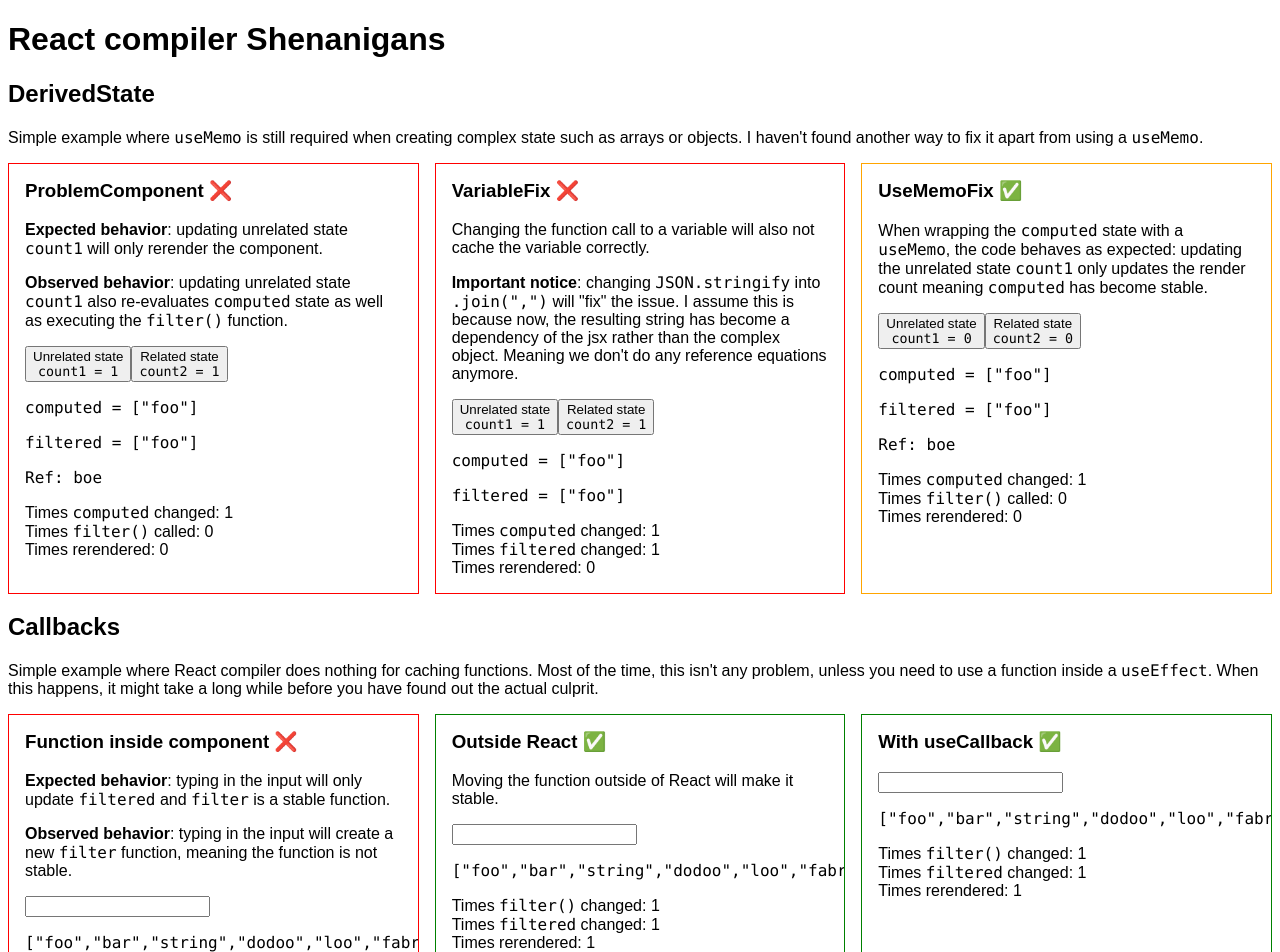
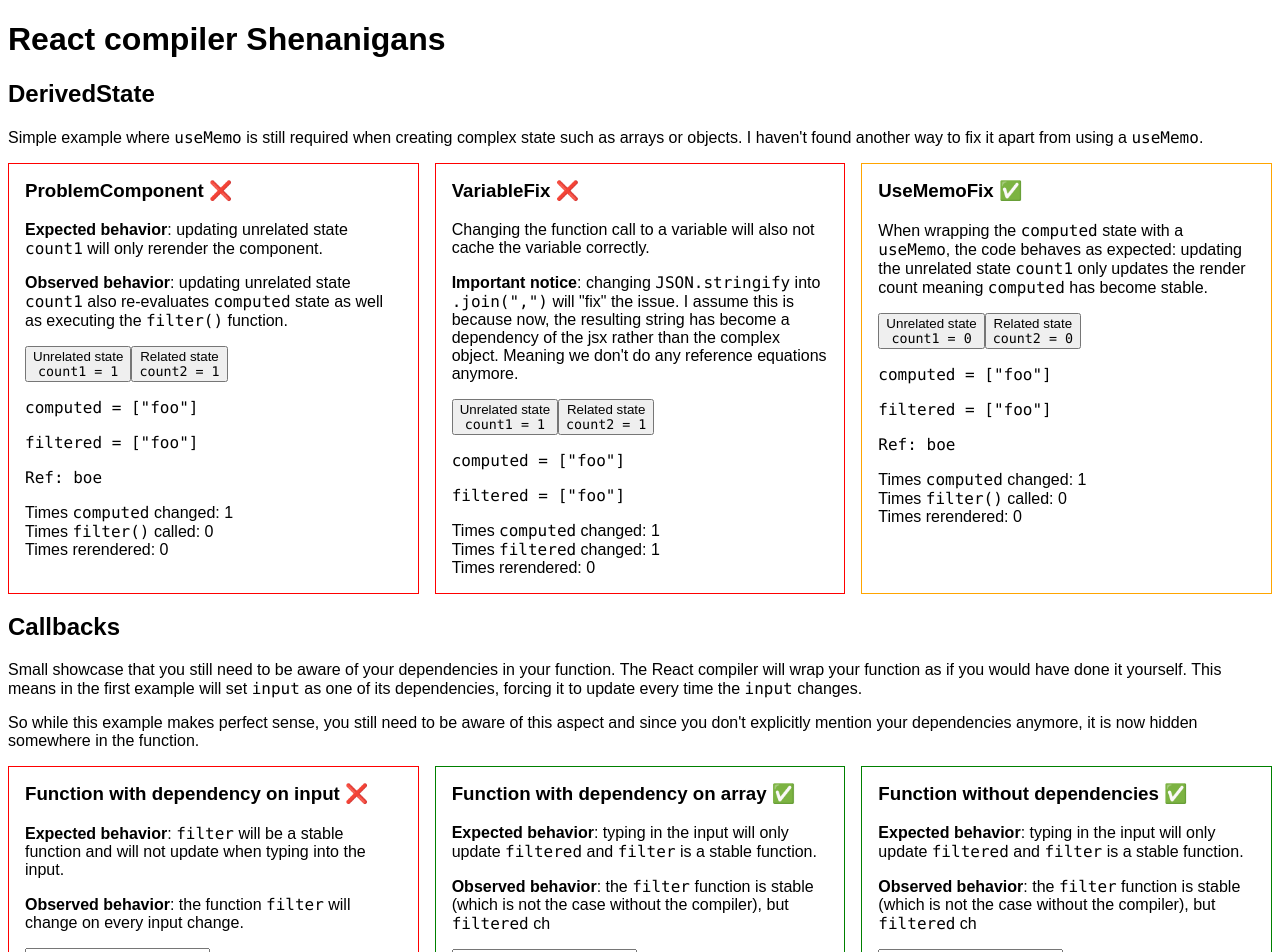
Before and after one commit to didii/react-compiler-needs-use-memo, a React (Vite) app: page / in a window 1280 px wide. Shown: the top 952 px of the page. Built offline with nearby package versions, Linux system fonts and the light colour scheme.

Commit message:
Fix examples that now work correctly with the react compiler

```diff
--- a/src/Callbacks/Callbacks.tsx
+++ b/src/Callbacks/Callbacks.tsx
@@ -1,14 +1,14 @@
 import { type CSSProperties } from 'react';
-import { FunctionInComponent } from './FunctionInComponent';
-import { OutsideReact } from './OutsideReact';
-import { UseCallback } from './UseCallback';
+import { FunctionWithArrayDependency } from './FunctionWithArrayDependency';
+import { FunctionWithoutDependencies } from './FunctionWithoutDependencies';
+import { FunctionWithInputDependency } from './FunctionWithInputDependency';
 
 const itemStyle: CSSProperties = {
   flex: 1,
   minWidth: 0,
   overflowX: 'hidden',
   padding: '1rem',
-  border: 'solid red 1px',
+  border: 'solid green 1px',
 };
 
 export function Callbacks() {
@@ -16,14 +16,18 @@
     <div>
       <h2>Callbacks</h2>
       <p>
-        Simple example where React compiler does nothing for caching functions. Most of the time, this isn't any
-        problem, unless you need to use a function inside a <code>useEffect</code>. When this happens, it might take a
-        long while before you have found out the actual culprit.
+        Small showcase that you still need to be aware of your dependencies in your function. The React compiler will
+        wrap your function as if you would have done it yourself. This means in the first example will set{' '}
+        <code>input</code> as one of its dependencies, forcing it to update every time the <code>input</code> changes.
+      </p>
+      <p>
+        So while this example makes perfect sense, you still need to be aware of this aspect and since you don't
+        explicitly mention your dependencies anymore, it is now hidden somewhere in the function.
       </p>
       <div style={{ display: 'flex', gap: '1rem' }}>
-        <FunctionInComponent style={itemStyle} />
-        <OutsideReact style={{ ...itemStyle, borderColor: 'green' }} />
-        <UseCallback style={{ ...itemStyle, borderColor: 'green' }} />
+        <FunctionWithInputDependency style={{ ...itemStyle, borderColor: 'red' }} />
+        <FunctionWithArrayDependency style={itemStyle} />
+        <FunctionWithoutDependencies style={itemStyle} />
       </div>
     </div>
   );
--- a/src/Callbacks/OutsideReact.tsx
+++ b/src/Callbacks/FunctionWithArrayDependency.tsx
@@ -6,11 +6,15 @@
 const filteredId = randomString();
 const renderId = randomString();
 
-export function OutsideReact({ ...props }: HTMLAttributes<HTMLDivElement>) {
+export function FunctionWithArrayDependency({ ...props }: HTMLAttributes<HTMLDivElement>) {
   const [baseArray, _] = useState(['foo', 'bar', 'string', 'dodoo', 'loo', 'fabroo']);
   const [input, setInput] = useState('');
 
-  const filtered = filter(baseArray, input);
+  const filter = (input: string) => {
+    return baseArray.filter(s => s.includes(input));
+  };
+
+  const filtered = filter(input);
 
   useLayoutEffect(() => {
     increment(functionId);
@@ -24,8 +28,15 @@
 
   return (
     <div {...props}>
-      <h3 style={{ marginTop: 0 }}>Outside React ✅</h3>
-      <p>Moving the function outside of React will make it stable.</p>
+      <h3 style={{ marginTop: 0 }}>Function with dependency on array ✅</h3>
+      <p>
+        <b>Expected behavior</b>: typing in the input will only update <code>filtered</code> and <code>filter</code> is
+        a stable function.
+      </p>
+      <p>
+        <b>Observed behavior</b>: the <code>filter</code> function is stable (which is not the case without the
+        compiler), but <code>filtered</code> ch
+      </p>
       <input value={input} onChange={ev => setInput(ev.target.value)} />
       <pre>{JSON.stringify(filtered)}</pre>
       <div>
@@ -40,7 +51,3 @@
     </div>
   );
 }
-
-function filter(array: string[], input: string) {
-  return array.filter(s => s.includes(input));
-}
--- a/src/Callbacks/FunctionInComponent.tsx
+++ b/src/Callbacks/FunctionWithInputDependency.tsx
@@ -6,15 +6,15 @@
 const filteredId = randomString();
 const renderId = randomString();
 
-export function FunctionInComponent({ ...props }: HTMLAttributes<HTMLDivElement>) {
+export function FunctionWithInputDependency({ ...props }: HTMLAttributes<HTMLDivElement>) {
   const [baseArray, _] = useState(['foo', 'bar', 'string', 'dodoo', 'loo', 'fabroo']);
   const [input, setInput] = useState('');
 
-  function filter(array: string[], input: string) {
-    return array.filter(s => s.includes(input));
-  }
+  const filter = (baseArray: string[]) => {
+    return baseArray.filter(s => s.includes(input));
+  };
 
-  const filtered = filter(baseArray, input);
+  const filtered = filter(baseArray);
 
   useLayoutEffect(() => {
     increment(functionId);
@@ -28,14 +28,12 @@
 
   return (
     <div {...props}>
-      <h3 style={{ marginTop: 0 }}>Function inside component ❌</h3>
+      <h3 style={{ marginTop: 0 }}>Function with dependency on input ❌</h3>
       <p>
-        <b>Expected behavior</b>: typing in the input will only update <code>filtered</code> and <code>filter</code> is
-        a stable function.
+        <b>Expected behavior</b>: <code>filter</code> will be a stable function and will not update when typing into the input.
       </p>
       <p>
-        <b>Observed behavior</b>: typing in the input will create a new <code>filter</code> function, meaning the
-        function is not stable.
+        <b>Observed behavior</b>: the function <code>filter</code> will change on every input change.
       </p>
       <input value={input} onChange={ev => setInput(ev.target.value)} />
       <pre>{JSON.stringify(filtered)}</pre>
--- a/src/Callbacks/UseCallback.tsx
+++ b/src/Callbacks/FunctionWithoutDependencies.tsx
@@ -1,4 +1,4 @@
-import { useCallback, useLayoutEffect, useState, type HTMLAttributes } from 'react';
+import { useLayoutEffect, useState, type HTMLAttributes } from 'react';
 import { increment } from '../increment';
 import { randomString } from '../randomString';
 
@@ -6,13 +6,13 @@
 const filteredId = randomString();
 const renderId = randomString();
 
-export function UseCallback({ ...props }: HTMLAttributes<HTMLDivElement>) {
+export function FunctionWithoutDependencies({ ...props }: HTMLAttributes<HTMLDivElement>) {
   const [baseArray, _] = useState(['foo', 'bar', 'string', 'dodoo', 'loo', 'fabroo']);
   const [input, setInput] = useState('');
 
-  const filter = useCallback((array: string[], input: string) => {
-    return array.filter(s => s.includes(input));
-  }, []);
+  const filter = (baseArray: string[], input: string) => {
+    return baseArray.filter(s => s.includes(input));
+  };
 
   const filtered = filter(baseArray, input);
 
@@ -28,7 +28,15 @@
 
   return (
     <div {...props}>
-      <h3 style={{ marginTop: 0 }}>With useCallback ✅</h3>
+      <h3 style={{ marginTop: 0 }}>Function without dependencies ✅</h3>
+      <p>
+        <b>Expected behavior</b>: typing in the input will only update <code>filtered</code> and <code>filter</code> is
+        a stable function.
+      </p>
+      <p>
+        <b>Observed behavior</b>: the <code>filter</code> function is stable (which is not the case without the
+        compiler), but <code>filtered</code> ch
+      </p>
       <input value={input} onChange={ev => setInput(ev.target.value)} />
       <pre>{JSON.stringify(filtered)}</pre>
       <div>
```
